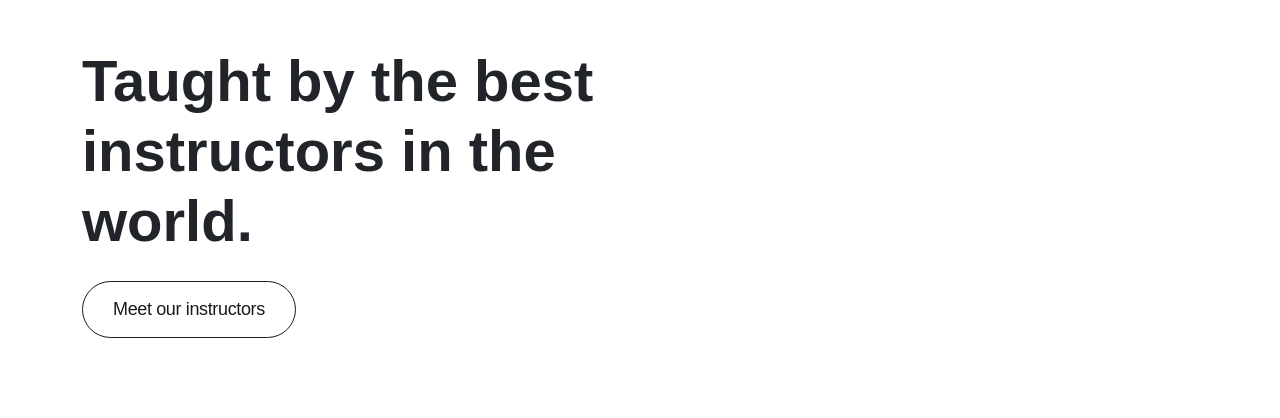
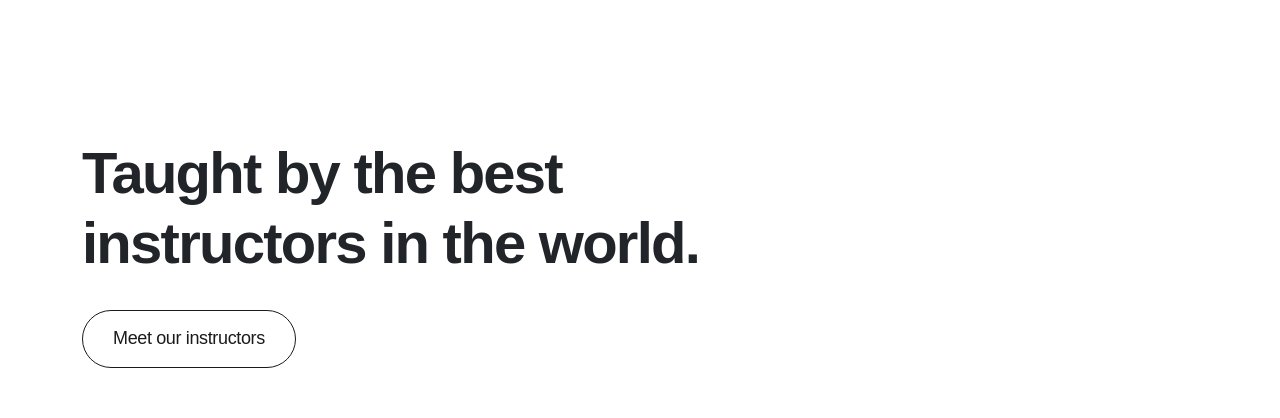
Before and after one commit to Pamuditha1/mirror-clone, a React (Create React App) app: page / in a window 1280 px wide. Shown: the part 2290-2708 px from the top of the page. Built offline with nearby package versions, Linux system fonts and the light colour scheme.

Commit message:
containers

```diff
--- a/src/Components/Banner3.jsx
+++ /dev/null
@@ -1,26 +0,0 @@
-import React from "react";
-import Button from "./Button";
-
-function Banner3() {
-  return (
-    <div className="container con">
-      <div className="row">
-        <div className="col-7">
-          <h2 className="text text-left">
-            Taught by the best instructors in the world.
-          </h2>
-        </div>
-      </div>
-      <div className="row mt-3">
-        <div className="text-left">
-          <Button
-            text="Meet our instructors"
-            href="https://www.mirror.co/instructors"
-          />
-        </div>
-      </div>
-    </div>
-  );
-}
-
-export default Banner3;
--- a/src/Components/Video.jsx
+++ /dev/null
@@ -1,21 +0,0 @@
-import React from "react";
-// import ReactPlayer from "react-player";
-
-function Video({ width, url }) {
-  return (
-    <div className="mb-5">
-      {/* <ReactPlayer
-        // style={{ width: "100%", height: "auto" }}
-        url={url}
-        playing
-        loop
-        volume={0}
-      /> */}
-      <video width={width} autoPlay muted loop>
-        <source src={url} type="video/mp4" />
-      </video>
-    </div>
-  );
-}
-
-export default Video;
--- /dev/null
+++ b/src/Components/common/Banner.jsx
@@ -0,0 +1,27 @@
+import React from "react";
+import BannerContainer from "./BannerContainer";
+import Button from "./Button";
+
+import "../../styles/banner-container.css";
+
+function Banner({ subTitle, title, bText, bLink, bFilled }) {
+  return (
+    <BannerContainer>
+      <div className="row">
+        <div className="col-8">
+          <div className="row">
+            <span className="sub-title">
+              <i>{subTitle}</i>
+            </span>
+            <h2 className="title">{title}</h2>
+            <div className="col-4 mt-4">
+              <Button filled={bFilled} text={bText} href={bLink} />
+            </div>
+          </div>
+        </div>
+      </div>
+    </BannerContainer>
+  );
+}
+
+export default Banner;
--- /dev/null
+++ b/src/Components/common/BannerContainer.jsx
@@ -0,0 +1,8 @@
+import React from "react";
+import "../../styles/banner-container.css";
+
+function BannerContainer({ children }) {
+  return <div className="container banner-container">{children}</div>;
+}
+
+export default BannerContainer;
--- /dev/null
+++ b/src/Components/common/Button.jsx
@@ -0,0 +1,12 @@
+import React from "react";
+import "../../styles/button.css";
+
+function Button({ filled, text, href }) {
+  return (
+    <a className={filled ? "b-button" : "e-button"} href={href}>
+      {text}
+    </a>
+  );
+}
+
+export default Button;
--- /dev/null
+++ b/src/Components/common/VideoContainer.jsx
@@ -0,0 +1,18 @@
+import React from "react";
+
+function VideoContainer({
+  width = "100%",
+  url,
+  marginT = "100px",
+  marginB = "100px",
+}) {
+  return (
+    <div style={{ marginTop: marginT, marginBottom: marginB }}>
+      <video width={width} autoPlay muted loop>
+        <source src={url} type="video/mp4" />
+      </video>
+    </div>
+  );
+}
+
+export default VideoContainer;
--- a/src/Pages/Home.jsx
+++ b/src/Pages/Home.jsx
@@ -1,13 +1,13 @@
 import React, { useState } from "react";
 import Banner2 from "../components/Banner2";
 import Banner1 from "../components/Banner1";
-import Video from "../components/Video";
 import VideoImage from "../components/VideoImage";
 import video1 from "../media/videos/2021HomepageLoopFinal_updated.mp4";
-import Banner3 from "../components/Banner3";
 import Modal from "../components/Modal";
 import Sider from "../components/Sider";
 import VideoBanner from "../components/VideoBanner";
+import VideoContainer from "../components/common/VideoContainer";
+import Banner from "../components/common/Banner";
 
 function Home() {
   const [modalOpen, setModalOpen] = useState(false);
@@ -22,13 +22,38 @@ function Home() {
 
   return (
     <>
-      <Video width="100%" url={video1} />
+      <VideoContainer marginT="0px" url={video1} />
       <Banner1 />
       <VideoImage handleOpenModal={handleOpenModal} />
       <Banner2 />
-      <Banner3 />
+      <Banner
+        title="Taught by the best instructors in the world."
+        bText="Meet our instructors"
+        bLink="https://www.mirror.co/instructors"
+      />
       <Sider />
       <VideoBanner />
+      <Banner
+        subTitle="PROGRESS TRACKING"
+        title="Performance metrics for personalized goal-setting."
+        bText="Experience Mirror"
+        bLink="https://www.mirror.co/shop/mirror"
+      />
+      <VideoContainer url="https://res.cloudinary.com/themirror/video/upload/v1/ecom/production/2021/11/11/18/57/36/20a6b082-a53b-459d-ba60-8ba281358e50/home-performance-metrics-cropped.mp4" />
+      <Banner
+        subTitle="SMART WEIGHTS"
+        title="Fully-integrated smart weights that track reps and form."
+        bText="Shop Now"
+        bLink="https://www.mirror.co/accessories"
+      />
+      <VideoContainer url="https://res.cloudinary.com/themirror/video/upload/v1/ecom/production/2021/11/11/18/21/21/c24c8bad-a022-4c4b-9376-f8d18f978378/HomePage_SmartWeight_Desktop_2360x1432.mp4" />
+      <Banner
+        subTitle="MIRROR COMMUNITY"
+        title="Work out or compete with friends."
+        bText="Explore Workouts"
+        bLink="https://www.mirror.co/workouts"
+      />
+      <VideoContainer url="https://res.cloudinary.com/themirror/video/upload/v1/ecom/production/2021/11/11/06/12/19/deb075f7-4a73-49be-b097-c651ad807107/WorkoutOrCompete.mp4" />
       <Modal
         modalOpen={modalOpen}
         handleOpenModal={handleOpenModal}
--- /dev/null
+++ b/src/Styles/banner-container.css
@@ -0,0 +1,23 @@
+.banner-container {
+  margin-top: 100px;
+  margin-bottom: 100px;
+}
+.sub-title {
+  display: block;
+  font-family: sans-serif;
+  font-weight: bold;
+  font-size: 14px;
+  line-height: 1.174;
+  letter-spacing: 0.1em;
+  text-transform: uppercase;
+  color: rgb(154, 155, 156);
+}
+.title {
+  margin-top: 40px;
+  font-size: 58px;
+  line-height: 1.21;
+  font-weight: bold;
+  font-family: sans-serif;
+  letter-spacing: -0.03em;
+  text-transform: none;
+}
```
